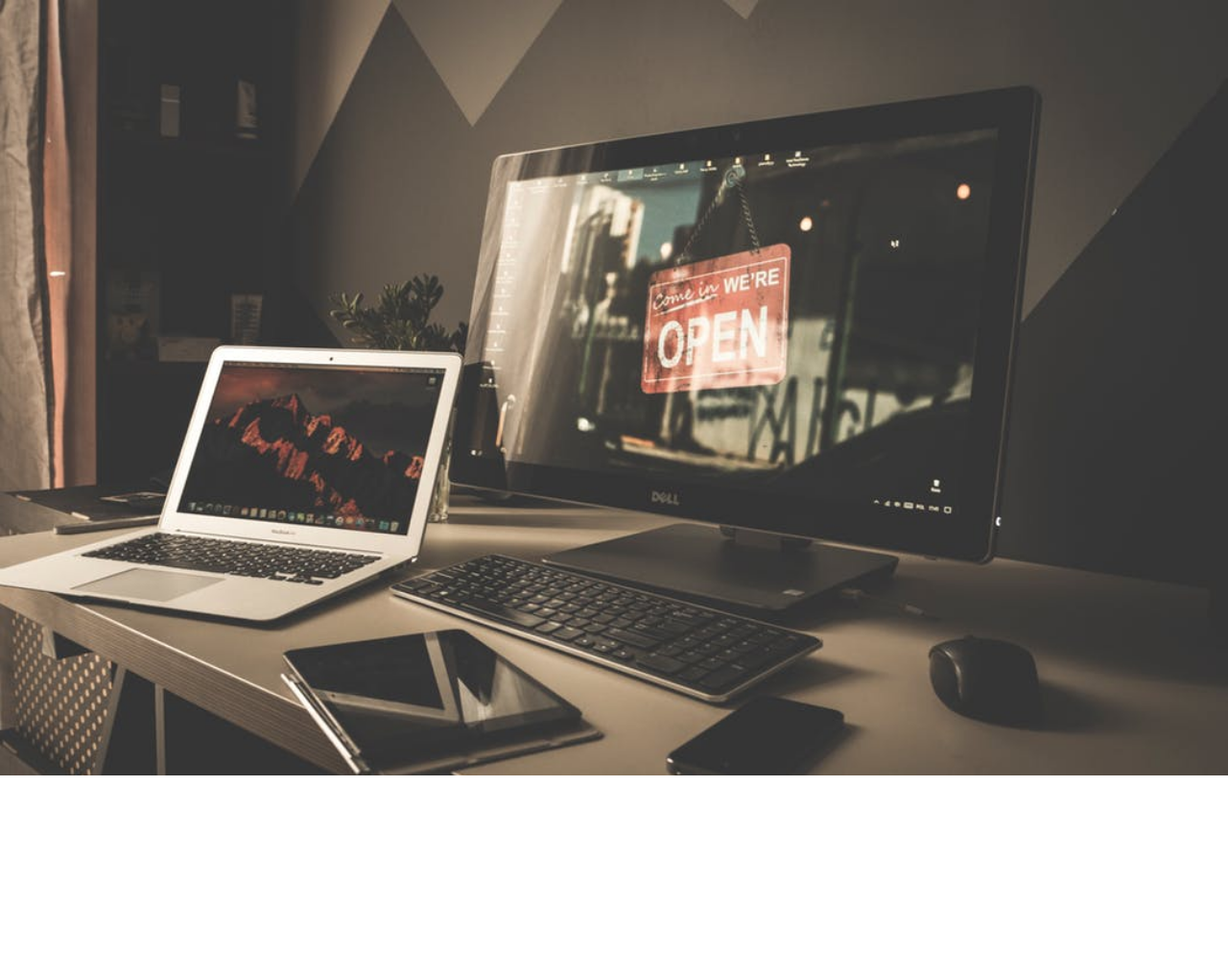
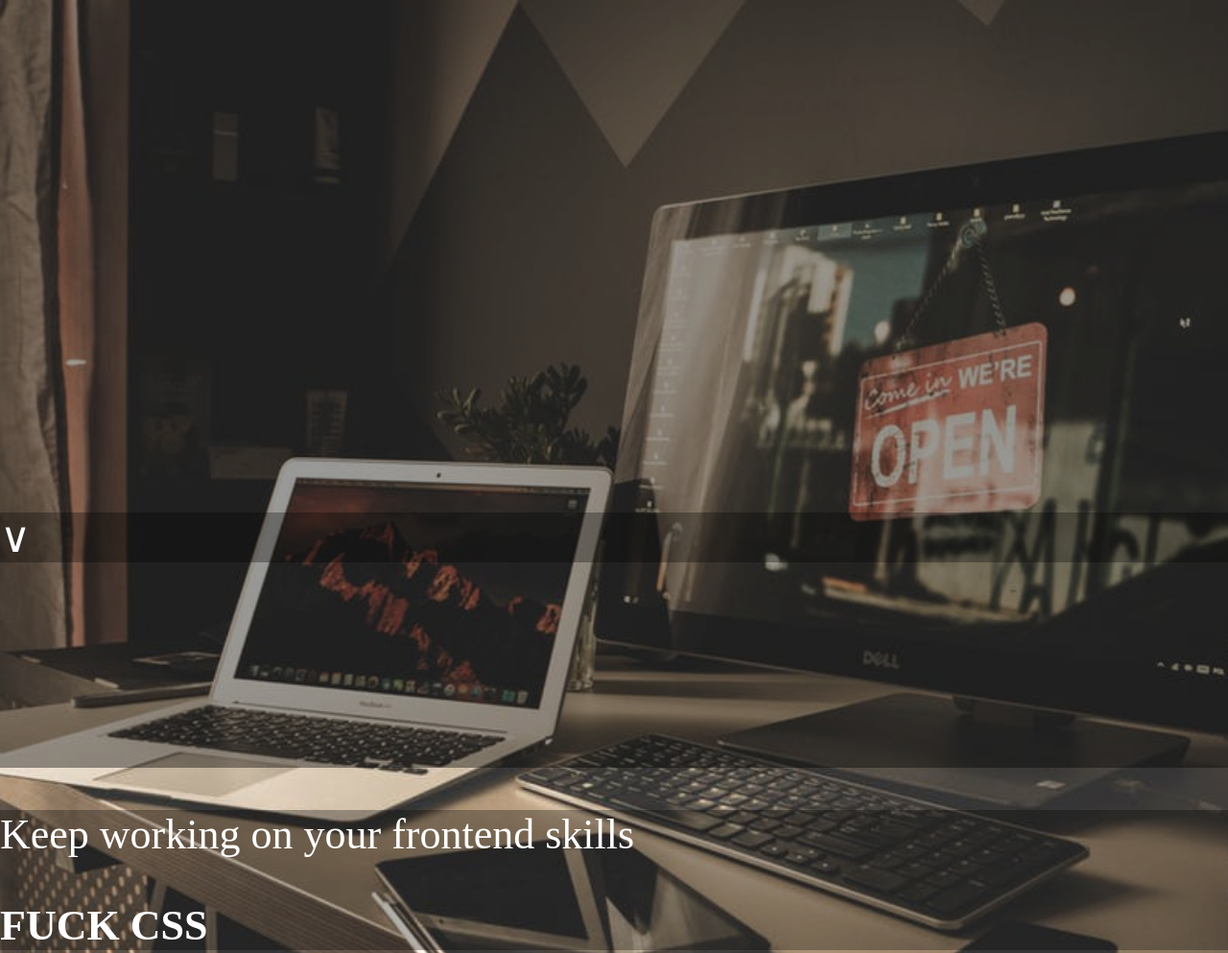
Before and after one commit to juancamilo-alvarez/Practice, a plain HTML site: page CSS/exercise1/index.html in a window 1280 px wide. Shown: the top 993 px of the page at 96% size. Before the commit the page ends 808 px from the top, so only its background shows below. Drawn offline with Linux system fonts and the light colour scheme.

Commit message:
Added some elements and styles

```diff
--- a/CSS/exercise1/index.html
+++ b/CSS/exercise1/index.html
@@ -4,26 +4,50 @@
 		<title>EXERCISE 1 SOLUTION</title>
 		<meta charset="UTF-8" />
 		<style>
-			html {
-				height: 100%;
-			}
-
 			body {
+				margin: 0; /* Reset */
 				background-image: url('background-img.jpeg');
 				background-repeat: no-repeat;
 				background-size: cover;
-				height: 100%;
 			}
 
 			#overlay {
+				opacity: 0.4;
 				width: 100%;
-				height: auto;
+				height: 100vh;
 				background-color: black;
+			}
+
+			.text {
+				position: relative;
+				width: 100%;
+				height: 100%;
+				background-color: rgba(0,0,0,0.3);
+			}
+
+			#arrow {
+				bottom: 500px; /* Change to scaled? */
+			}
+
+			#message {
+				bottom: 150px;
+			}
+
+			p {
+				color: white;
+				font-size: 44px;
 			}
 		</style>
 	</head>
 	<body>
 		<div id="overlay">
 		</div>
+		<div id="messagb" class="text">
+			<p>Keep working on your frontend skills</p>
+			<p><b>FUCK CSS</b></p>
+		</div>
+		<div id="arrow" class="text">
+			<p>∨</p>
+		</div>
 	</body>
 </html>
```
